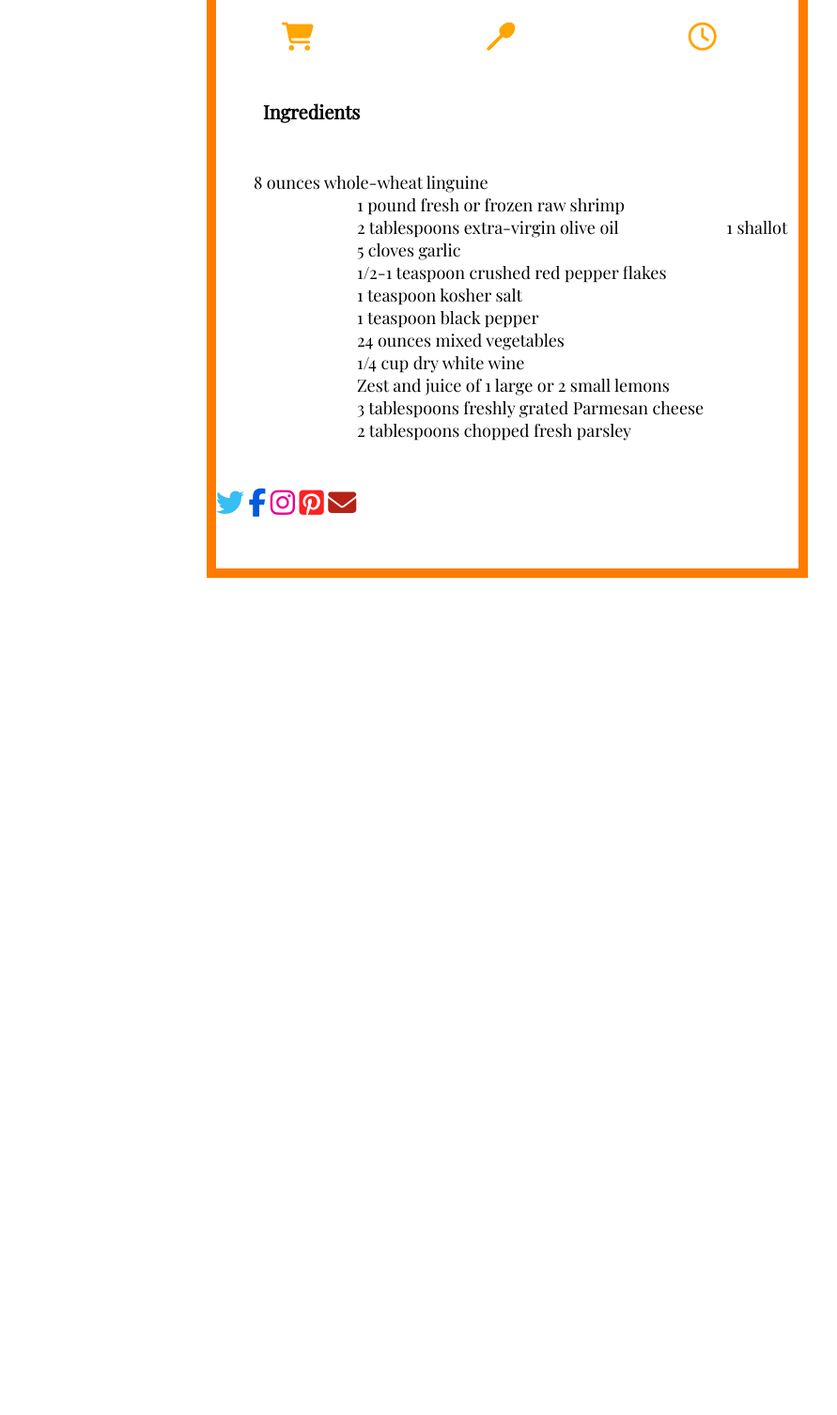
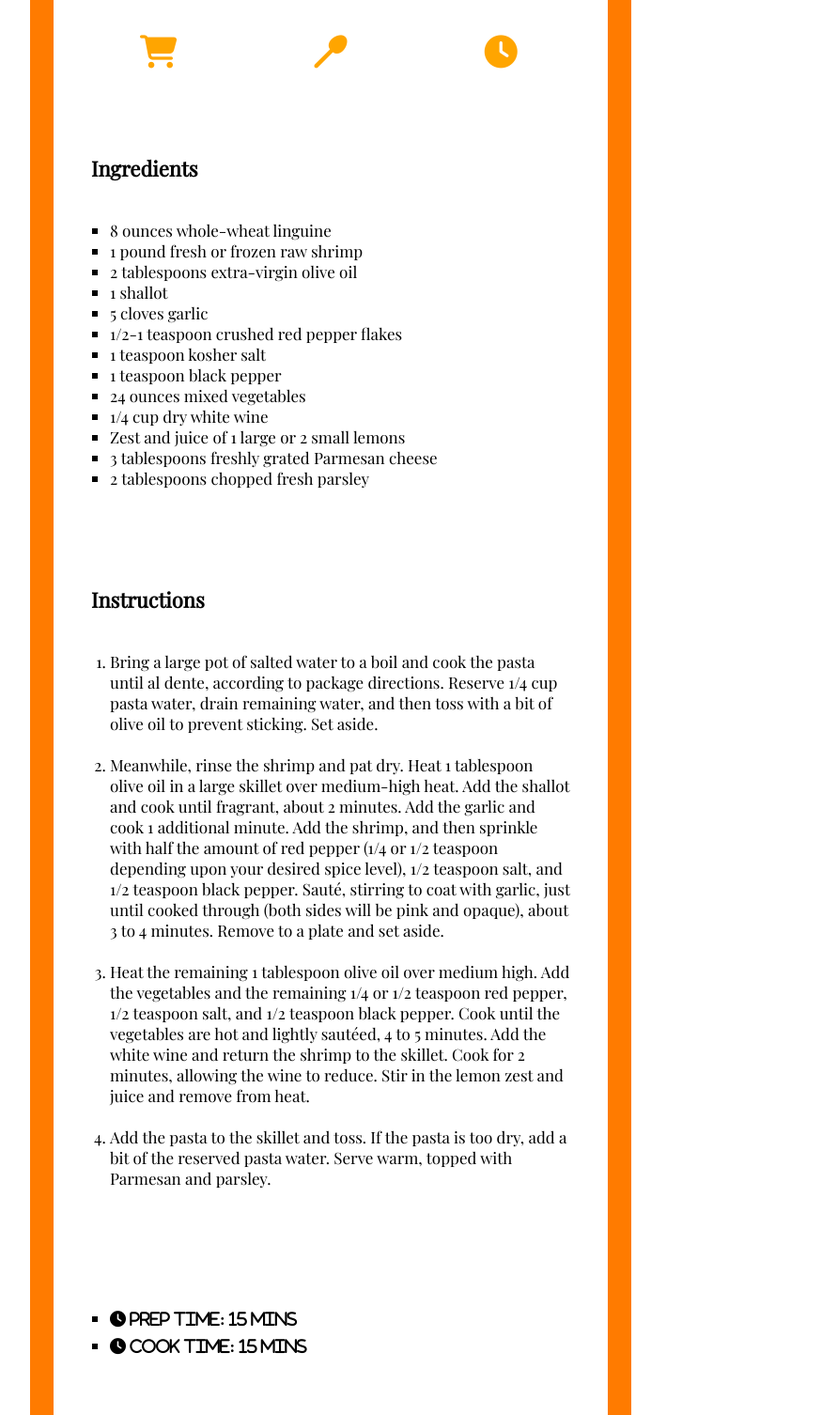
Before and after one commit to hyang01/gd2, a plain HTML site: page project2/index.html in a window 1280 px wide. Shown: the part 583-2089 px from the top of the page at 94% size, without its empty margins (288-1179 px from the left). Before the commit the page ends 1206 px from the top, so only its background shows below. Drawn offline with nearby package versions, Linux system fonts and the light colour scheme.

Commit message:
pasta recipe final

```diff
--- a/project2/index.html
+++ b/project2/index.html
@@ -29,18 +29,17 @@
         </h1>
 
 
-
-        <li><a href="a"><i class="fas fa-shopping-cart"></i></a></li>
-        <li><a href="a"><i class="fas fa-utensil-spoon"></i></a></li>
-        <li><a href="a"><i class="far fa-clock"></i></a></li>
+        <ul class="menu">
+            <li><a href="#fas fa-shopping-cart"><i class="fas fa-shopping-cart"></i></a></li>
+            <li><a href="#fas fa-utensil-spoon"><i class="fas fa-utensil-spoon"></i></a></li>
+            <li><a href="#fas fa-clock"><i class="fas fa-clock"></i></a></li>
+        </ul>
 
 
 
-
-
+        <section id="fas fa-shopping-cart">
+            <p>
                 <h2><b>Ingredients</b></h2>
-        <p>
-
                 <ul>
                     <li>8 ounces whole-wheat linguine</li>
                     <li>1 pound fresh or frozen raw shrimp</li>
@@ -58,6 +57,42 @@
 
                 </ul>
             </p>
+        </section>
+
+        <section id="fas fa-utensil-spoon">
+            <h2><b>Instructions</b></h2>
+
+            <ol>
+                <li>Bring a large pot of salted water to a boil and cook the pasta until al dente, according to
+                    package directions. Reserve 1/4 cup pasta water, drain remaining water, and then toss
+                    with a bit of olive oil to prevent sticking. Set aside.</li><br>
+
+                <li>Meanwhile, rinse the shrimp and pat dry. Heat 1 tablespoon olive oil in a large skillet over
+                    medium-high heat. Add the shallot and cook until fragrant, about 2 minutes. Add the garlic
+                    and cook 1 additional minute. Add the shrimp, and then sprinkle with half the amount of
+                    red pepper (1/4 or 1/2 teaspoon depending upon your desired spice level), 1/2 teaspoon
+                    salt, and 1/2 teaspoon black pepper. Sauté, stirring to coat with garlic, just until cooked
+                    through (both sides will be pink and opaque), about 3 to 4 minutes. Remove to a plate and
+                    set aside.</li><br>
+
+                <li>Heat the remaining 1 tablespoon olive oil over medium high. Add the vegetables and the
+                    remaining 1/4 or 1/2 teaspoon red pepper, 1/2 teaspoon salt, and 1/2 teaspoon black
+                    pepper. Cook until the vegetables are hot and lightly sautéed, 4 to 5 minutes. Add the
+                    white wine and return the shrimp to the skillet. Cook for 2 minutes, allowing the wine to
+                    reduce. Stir in the lemon zest and juice and remove from heat.</li><br>
+
+                <li>Add the pasta to the skillet and toss. If the pasta is too dry, add a bit of the reserved pasta
+                    water. Serve warm, topped with Parmesan and parsley.</li>
+            </ol>
+        </section>
+
+        <section id="fas fa-clock">
+            <ul>
+                <li><i class="fas fa-clock"> PREP TIME: 15 MINS</i></li>
+                <li> <i class="fas fa-clock"> COOK TIME: 15 MINS</i></li>
+            </ul>
+        </section>
+
         <i class="fab fa-twitter"></i>
         <i class="fab fa-facebook-f"></i>
         <i class="fab fa-instagram"></i>
--- a/project2/styles.css
+++ b/project2/styles.css
@@ -6,19 +6,24 @@ body {
     background-color: rgb(255, 255, 255);
     color: rgb(0, 0, 0);
     font-family: 'Playfair Display', serif;
-    font-size: 18px;
+    font-size: 17px;
 }
 
 
-li {
+.menu li {
     display: inline-block;
 }
 
 ul {
     text-align: left;
+    list-style: square;
+    padding-left: 60px;
+    padding-right: 40px;
+    margin-top: 40px;
+    margin-bottom: 40px;
 }
 
-li+li {
+.menu li+li {
     margin-left: 110px;
 }
 
@@ -26,38 +31,55 @@ li a {
     background-color: rgb(255, 255, 255);
     font-family: monospace;
     color: orange;
-    font-size: 30px;
-    padding-left: 70px;
+    font-size: 35px;
+    padding-left: 32px;
+
+}
+
+#fas fa-shopping-cart,
+#fas fa-utensil-spoon,
+#far fa-clock {
+    display: none;
+}
+
+#fas fa-shopping-cart:target,
+#fas fa-utensil-spoon:target,
+#far fa-clock:target {
+    display: block;
 }
 
 
+
 .fa-shopping-cart:hover {
-    color: rgb(0, 134, 29);
+    color: rgb(0, 141, 47);
 }
 
 .fa-utensil-spoon:hover {
-    color: rgb(0, 134, 29);
+    color: rgb(0, 141, 47);
 }
 
 .fa-clock:hover {
-    color: rgb(0, 134, 29);
+    color: rgb(0, 141, 47);
 }
 
 h2 {
-    font-size: 20px;
+    font-size: 22px;
     text-align: left;
-    padding-left: 50px;
-    padding-top: 30px;
-
+    padding-left: 40px;
+    padding-top: 5px;
 }
 
 p {
     text-align: left;
-    margin-top: 50px;
     font-size: 20px;
-    padding-left: 60px;
 }
 
+ol {
+    padding-left: 60px;
+    padding-right: 40px;
+    margin-top: 40px;
+    margin-bottom: 40px;
+}
 
 h1 {
     font-family: 'Hepta Slab', serif;
@@ -71,58 +93,66 @@ h1 {
 
 
 .fab.fa-twitter {
-    font-size: 30px;
+    font-size: 40px;
+    color: orange;
+    padding-left: 200px;
+    padding-top: 50px;
+    padding-bottom: 20px;
+}
+
+.fab.fa-twitter:hover {
     color: rgb(55, 190, 243);
 }
 
-.fab.fa-twitter:hover {
+.fab.fa-facebook-f {
+    font-size: 40px;
     color: orange;
 }
 
-.fab.fa-facebook-f {
-    font-size: 30px;
-    color: rgb(2, 90, 221);
+.fab.fa-facebook-f:hover {
+    color: rgb(0, 77, 221);
 }
 
-.fab.fa-facebook-f:hover {
+.fab.fa-instagram {
+    font-size: 40px;
     color: orange;
 }
 
-.fab.fa-instagram {
-    font-size: 30px;
-    color: rgb(230, 0, 142);
+.fab.fa-instagram:hover {
+    color: rgb(241, 0, 181);
 }
 
-.fab.fa-instagram:hover {
+.fab.fa-pinterest-square {
+    font-size: 40px;
     color: orange;
 }
 
-.fab.fa-pinterest-square {
-    font-size: 30px;
-    color: rgb(250, 34, 34);
+.fab.fa-pinterest-square:hover {
+    color: rgb(255, 0, 0);
 }
 
-.fab.fa-pinterest-square:hover {
+.fas.fa-envelope {
+    font-size: 40px;
     color: orange;
 }
 
-.fas.fa-envelope {
-    font-size: 30px;
-    color: rgb(180, 34, 24);
+.fas.fa-envelope:hover {
+    color: rgb(153, 0, 255);
 }
 
-.fas.fa-envelope:hover {
-    color: orange;
+.fas.fa-clock {
+    padding-top: 10px;
+    padding-bottom: none;
 }
-
 
 
 .card {
     width: 640px;
-    height: 1190px;
+    height: 2230px;
     background-color: rgb(255, 255, 255);
-    border: 10px solid rgb(255, 123, 0);
-    margin-left: 500px;
+    border: 25px solid rgb(255, 123, 0);
+    margin-left: auto;
+    margin-right: auto;
 }
 
 img {
@@ -130,3 +160,14 @@ img {
     height: auto;
     max-width: 640px;
 }
+
+
+section {
+    padding-top: 20px;
+    padding-bottom: 20px;
+}
+
+
+section:target {
+    background-color: rgb(255, 237, 211);
+}
```
Lines whose indentation alone changed are shown as unchanged.
